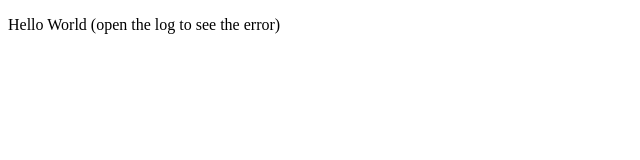
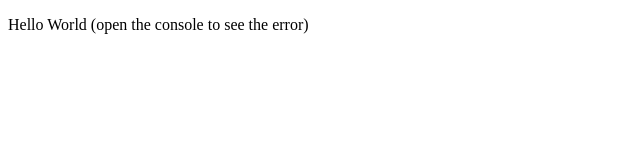
Before and after one commit to sgpascoe/Google-Ads-Test, a website with bundled scripts: page public/index.html in a window 1280 px wide. Shown: the full height of the page, 0-640 px from the left. Built offline with nearby package versions, Linux system fonts and the light colour scheme.

Commit message:
first commit

```diff
--- a/public/index.html
+++ b/public/index.html
@@ -9,7 +9,7 @@
 
 <body>
 
-<p>Hello World (open the log to see the error)</p>
+<p>Hello World (open the console to see the error)</p>
 
 </body>
 
--- a/public/js/main.js
+++ b/public/js/main.js
@@ -1 +1,2 @@
 import { enums, GoogleAdsApi, MutateOperation, toMicros } from 'google-ads-api'
+console.log('I have imported correctly!')
```
Also changed, not shown: package.json (added, +12 -0 lines).
